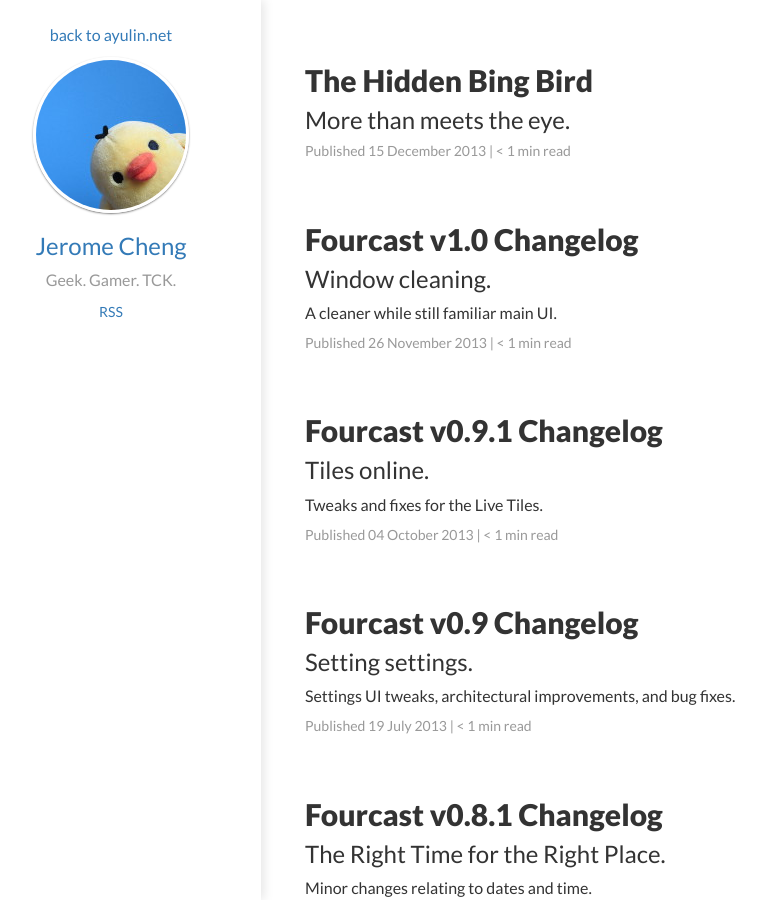
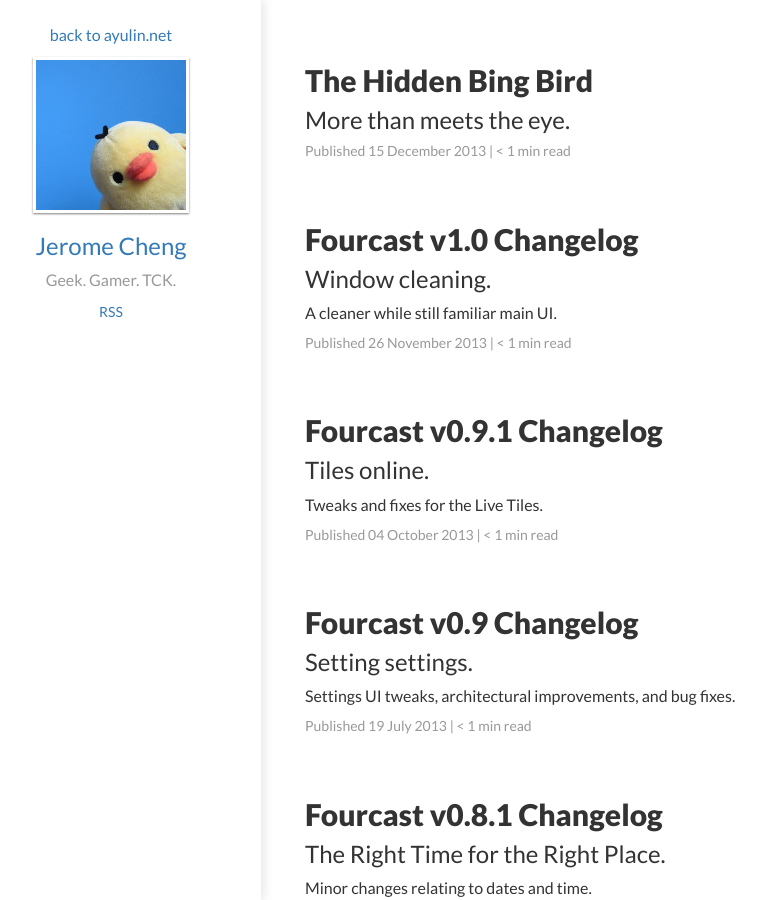
Before and after one commit to jcheng31/ayulin.net, a Jekyll site: the page built from Content/blog/index.html, in a window 1280 px wide and 900 px high. Shown: the whole window, without its empty margins (39-804 px from the left). Built offline with Jekyll 4.4.1, drawn with Linux system fonts in a browser that asks for light colours; nearby versions of some CDN libraries; Markdown is read by kramdown in place of the engine named in the settings; the list of posts is cut into pages by our own code.

Commit message:
Remove circle effect from profile image, fix link.

```diff
--- a/Content/_layouts/blog.html
+++ b/Content/_layouts/blog.html
@@ -7,7 +7,7 @@ is_blog: true
     <div class="row center-text">
       <p><a href="/">back to ayulin.net</a></p>
       <a href="/blog">
-        <img src="/blog/img/profile.jpg" class="img-circle image-border">
+        <img src="/blog/img/profile.JPG" class="image-border">
         <h3>Jerome Cheng</h3>
       </a>
       <p class="subtle">Geek. Gamer. TCK.</p>
```
